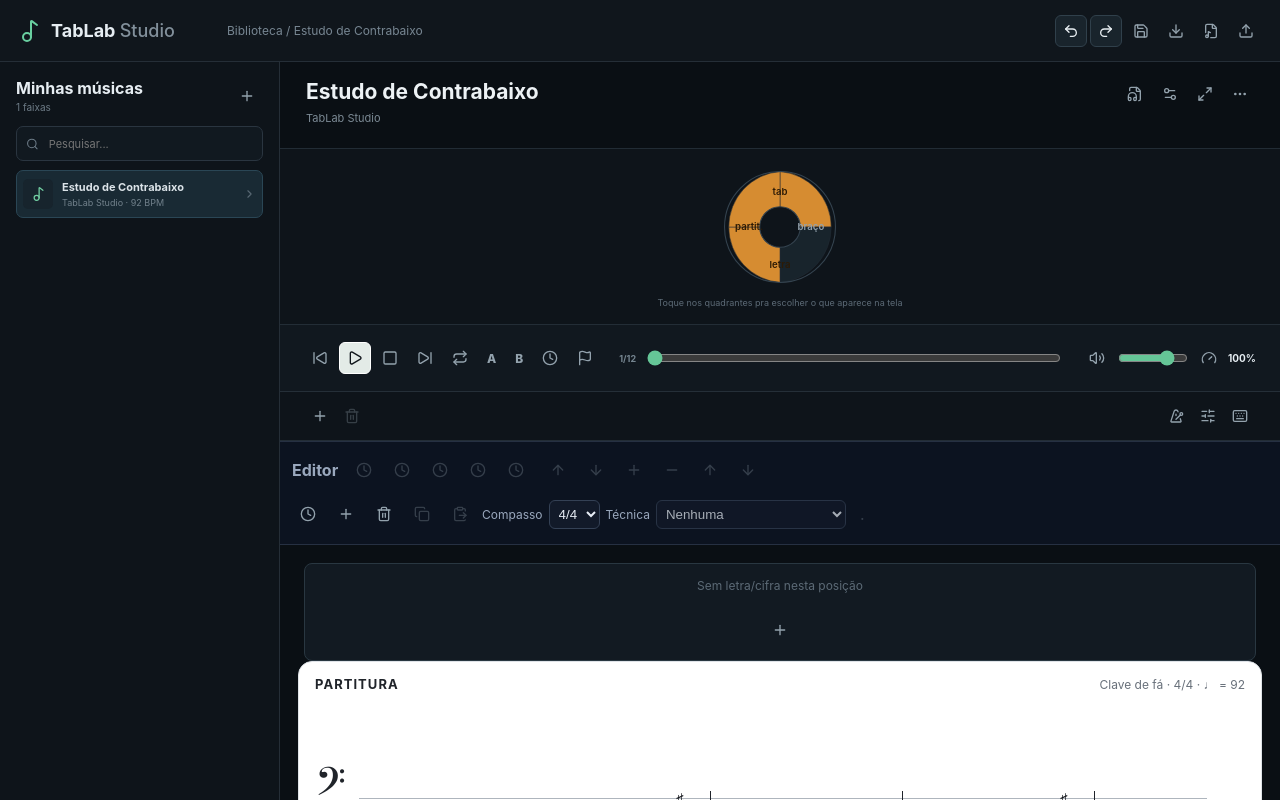
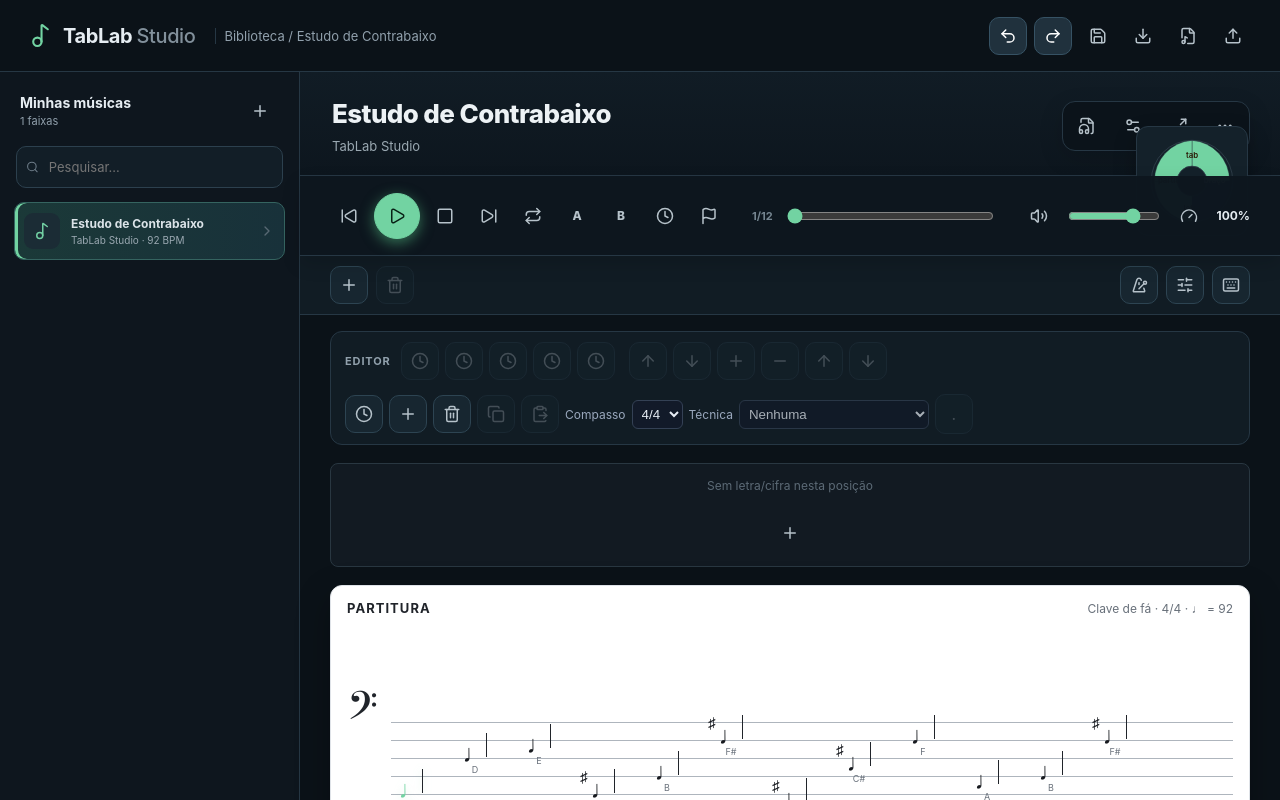
Before and after one commit to andreademircardoso-creator/tablab-studio, a React (Vite) app: page / in a window 1280 px wide. Shown: the top 800 px of the page. Built offline with nearby package versions, Linux system fonts and the light colour scheme.

Commit message:
Update styles.css

```diff
--- a/src/styles.css
+++ b/src/styles.css
@@ -81,3 +81,19 @@ main{display:block!important}
 .lyricCurrent{font-size:18px;font-weight:700;color:#eef2f4;min-height:26px;text-align:center;margin-bottom:10px}
 .lyricCurrent i{color:#5c6a76;font-style:normal;font-size:12px;font-weight:400}
 .lyricRow{display:flex;flex-wrap:wrap;gap:6px;align-items:center;justify-content:center}
+
+/* Interface refresh: clearer hierarchy, larger targets and calmer workspace. */
+:root{--accent:#72d3a2;--accent-rgb:114,211,162;--surface:#101820;--surface-raised:#16212b;--line:#263744;--muted:#91a0ac}
+.app>header{height:72px;padding:0 28px;gap:20px;background:rgba(12,19,26,.96);border-bottom-color:var(--line);backdrop-filter:blur(14px)}
+.brand{min-width:auto;gap:10px}.brand svg{width:25px;height:25px;color:var(--accent)}.brand b{font-size:20px;letter-spacing:-.4px}.crumb{font-size:13px;color:var(--muted);padding-left:8px;border-left:1px solid var(--line)}
+.topBtns{gap:7px}.ib{min-width:38px;min-height:38px;padding:9px;border-radius:10px;color:#b6c2ca}.ib svg{width:18px;height:18px}.ib:hover,.ib.active{background:#20313d;border-color:#365264;color:#fff}.tt{top:calc(100% + 9px)}
+.body,main{min-height:calc(100vh - 72px)}main{grid-template-columns:300px minmax(0,1fr);background:#0b1218}aside{padding:20px 14px;background:#0e161e;border-right-color:var(--line)}.libTitle{padding:0 6px;margin-bottom:16px}.libTitle b{font-size:14px}.libTitle small{font-size:11px;color:var(--muted)}
+.search{height:42px;margin:0 2px 14px;border-radius:10px;background:#121e27;border-color:#2c404e}.search input{font-size:13px}.song{gap:11px;padding:10px 9px;margin-bottom:3px;border-radius:10px}.song:hover{background:#172630}.song.chosen{background:linear-gradient(90deg,#1b3938,#18313a);border-color:#356460;box-shadow:inset 3px 0 var(--accent)}.song>.cover{width:36px;height:36px;border-radius:9px;background:#1b2c35}.cover svg{width:18px;height:18px}.song b{font-size:12px}.song small{font-size:10px;color:#9aa8b1}.song>svg{width:16px}
+.work{background:#0b1218}.head{height:auto;min-height:104px;padding:22px 30px 18px;align-items:center;border-bottom-color:var(--line);background:linear-gradient(180deg,#111c25,#0d161e)}.title{font-size:26px;font-weight:760;letter-spacing:-.6px;width:min(680px,55vw)}.artist{font-size:13px;margin-top:7px;color:#9aa8b1}.tools{gap:8px;background:#0b131a;border:1px solid var(--line);padding:5px;border-radius:13px;box-shadow:0 8px 24px #0002}
+.lensWrap{position:absolute;right:32px;top:126px;z-index:4;padding:7px 8px;background:#14212a;border:1px solid var(--line);border-radius:12px;box-shadow:0 10px 22px #0004}.lensWrap svg{width:94px;height:94px}.lensWrap small{display:none}.lensLabel{font-size:10px}.lensHub{fill:#14212a}.lensQ{fill:#1a2a35}.lensQ.active{fill:var(--accent)}
+.drawer{margin:14px 30px;padding:16px;border-radius:12px;background:#13202a;border-color:var(--line);box-shadow:0 10px 24px #0002}.drawer label{font-size:11px}.moreMenu{max-width:460px;margin-left:auto}.moreItem{padding:12px;border-radius:9px}.moreItem svg{width:21px;height:21px}.moreItem b{font-size:13px}.moreItem small{font-size:11px}
+.player{position:sticky;top:72px;z-index:10;min-height:80px;padding:12px 30px;background:rgba(14,23,31,.98);border-bottom-color:var(--line);grid-template-columns:auto minmax(200px,1fr) auto;gap:24px;box-shadow:0 8px 18px #0002}.transport{gap:6px}.transport .ib:nth-child(2){width:46px;height:46px;border-radius:50%;background:var(--accent);border-color:var(--accent);color:#092016;box-shadow:0 4px 14px #54bb8190}.timeline{font-size:11px;gap:12px}.timeline input{accent-color:var(--accent)}.mixer{gap:8px;font-size:12px}.mixer>input{width:92px;accent-color:var(--accent)}
+.sections{margin:0 30px 12px}.sectionChip{border-color:#3a4d59;background:#1b2a34}.sectionChip button{font-size:11px;padding:6px 11px}.toolbar{position:sticky;top:152px;z-index:9;padding:10px 30px;background:#111c24;border-bottom-color:var(--line)}.toolbar>div{display:flex;gap:8px}.toolbar .ib{background:#172630;border-color:#2d4452}.toolbar .ib:hover,.toolbar .ib.active{background:#274354;border-color:#4f7e88}
+.editorPanel{margin:16px 30px 0;border:1px solid var(--line);border-radius:12px;background:#111c24;padding:10px 14px;gap:14px}.editorGroup{gap:6px}.editorGroup>b{font-size:11px;color:var(--muted);text-transform:uppercase;letter-spacing:.08em}.editorPanel .ib{background:#172630;border-color:#2d4452}.editorPanel .ib:hover{background:#274354}
+.score{margin:18px 30px 0;border-radius:12px;box-shadow:0 12px 34px #0005}.notation{margin:18px 30px 0;border-radius:12px;overflow:hidden;box-shadow:0 12px 34px #0004}.lyricBar,.neckInline{margin-left:30px;margin-right:30px}footer{padding-left:30px;padding-right:30px;color:#9aa8b1}
+@media(max-width:820px){.app>header{height:62px;padding:0 14px}.crumb{display:none}.topBtns .ib:not(:last-child){display:none}main{grid-template-columns:1fr}aside{display:none}.body,main{min-height:calc(100vh - 62px)}.head{padding:18px 16px 16px;min-height:96px}.title{font-size:22px;width:calc(100vw - 160px)}.artist{width:calc(100vw - 160px)}.tools{gap:3px}.lensWrap{right:16px;top:118px}.lensWrap svg{width:72px;height:72px}.player{top:62px;padding:10px 16px;grid-template-columns:1fr auto;gap:10px}.timeline{order:3;grid-column:1/-1}.mixer{justify-self:end}.transport .ib:nth-child(n+6){display:none}.toolbar{top:142px;padding:8px 16px}.editorPanel,.score,.notation{margin-left:16px;margin-right:16px}.editorPanel{overflow-x:auto}.lyricBar,.neckInline,.sections{margin-left:16px;margin-right:16px}footer{padding-left:16px;padding-right:16px;font-size:10px}}
```
